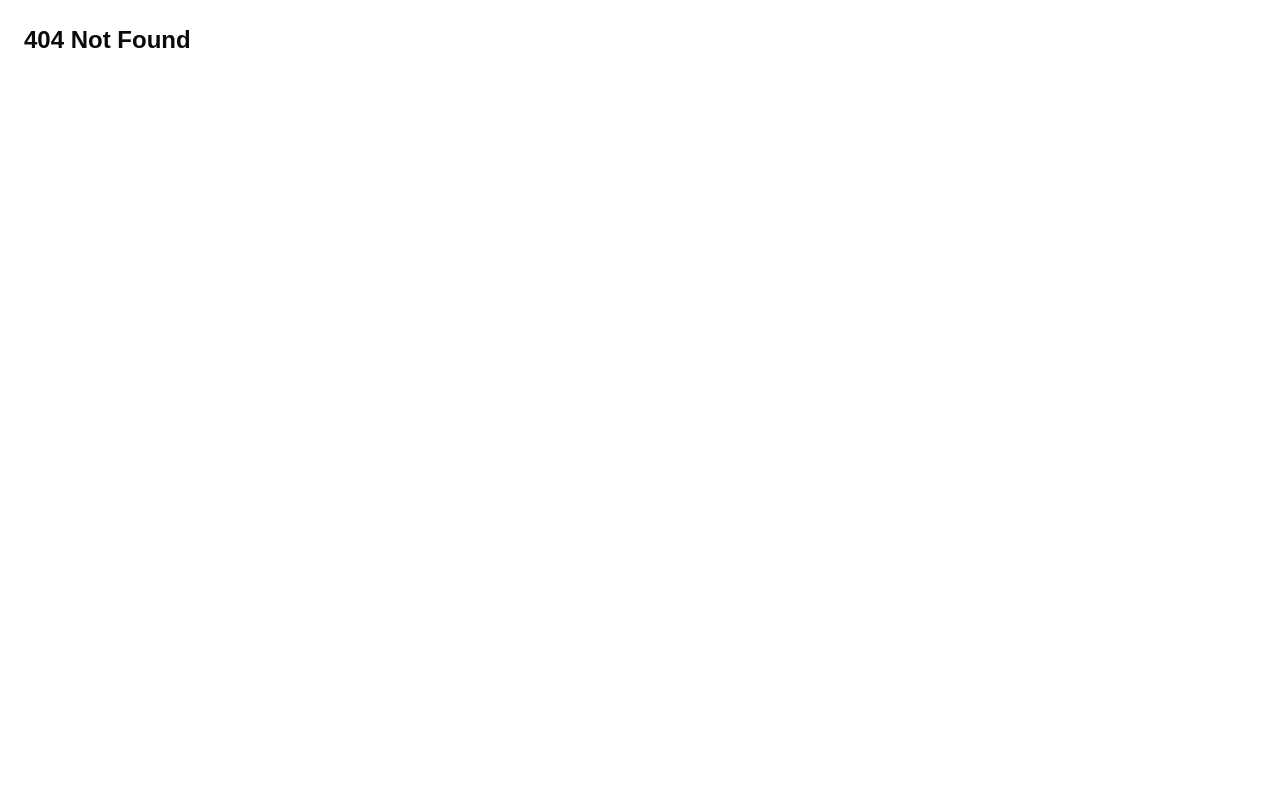
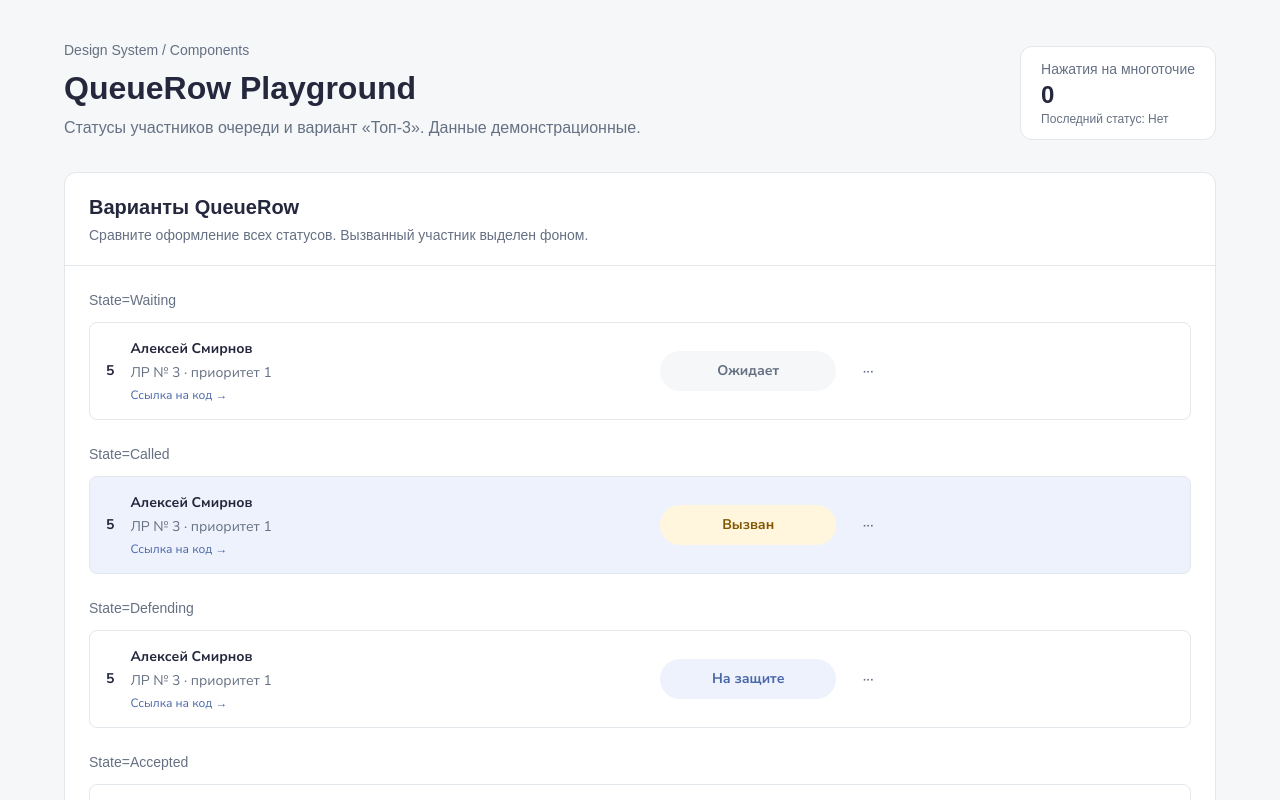
Before and after one commit to ITMO-QUEUE/itmo-queue-frontend, a React (Vite) app: page /test/queue-row in a window 1280 px wide. Before the commit this address had no page. Built offline with nearby package versions, Linux system fonts and the light colour scheme.

Commit message:
реализован QueueRow

```diff
--- a/src/app/router/index.ts
+++ b/src/app/router/index.ts
@@ -12,6 +12,7 @@ import { TeacherProfilePage } from '../../pages/teacher/TeacherProfilePage'
 import { TeacherQueuesPage } from '../../pages/teacher/TeacherQueuesPage'
 import { TeacherSubjectsPage } from '../../pages/teacher/TeacherSubjectsPage'
 import { TestButtonPage } from '../../pages/test/TestButtonPage'
+import { TestQueueRowPage } from '../../pages/test/TestQueueRowPage'
 
 export const router = createBrowserRouter([
 	{
@@ -76,6 +77,10 @@ export const router = createBrowserRouter([
 			{
 				path: 'button',
 				Component: TestButtonPage
+			},
+			{
+				path: 'queue-row',
+				Component: TestQueueRowPage
 			}
 		]
 	},
--- /dev/null
+++ b/src/components/ui/UIQueueRow.tsx
@@ -0,0 +1,120 @@
+import { tw } from '../../libs/utils'
+import {
+	UIParticipantStatus,
+	type UIParticipantStatusProps,
+	UIParticipantStatusStatus
+} from './UIParticipantStatus'
+import top3Image from '../../assets/icons/Lock.svg'
+
+export interface UIQueueRowProps {
+	position: number
+	name: string
+	workname: string
+	priority: number
+	link: string
+	participantStatus: UIParticipantStatusProps
+	linkLabel?: string
+	top3ImageSrc?: string
+	onMoreClick?: () => void
+}
+
+const BASE_CLASSES = tw(
+	'flex flex-wrap items-center gap-4 w-full p-4',
+	'font-nunito border border-border-subtle rounded-control'
+)
+
+const DETAILS_CLASSES = tw( 'flex min-w-0 flex-1 flex-col gap-1' )
+const ACTIONS_CLASSES = tw(
+	'flex min-w-0 flex-1 flex-wrap items-center justify-start gap-4'
+)
+const LINK_CLASSES = tw(
+	'text-caption text-action-primary w-fit rounded-control',
+	'hover:text-action-hover hover:underline',
+	'focus-visible:outline-2 focus-visible:outline-offset-2',
+	'focus-visible:outline-border-focus'
+)
+const MORE_CLASSES = tw(
+	'inline-flex size-8 items-center justify-center rounded-control',
+	'text-text-secondary cursor-pointer hover:bg-action-subtle-hover',
+	'focus-visible:outline-2 focus-visible:outline-offset-2',
+	'focus-visible:outline-border-focus'
+)
+
+export const UIQueueRow = ( {
+	position,
+	name,
+	workname,
+	priority,
+	link,
+	participantStatus,
+	linkLabel = 'Ссылка на код',
+	top3ImageSrc = top3Image,
+	onMoreClick
+}: UIQueueRowProps ) => {
+	const isTop3 = position >= 1 && position <= 3
+	const isCalled = participantStatus.status === UIParticipantStatusStatus.CALLED
+
+	return (
+		<div
+			className={ tw(
+				BASE_CLASSES,
+				isCalled ? 'bg-bg-selected' : 'bg-bg-surface'
+			) }
+		>
+			<span className='text-label text-text-primary shrink-0'>
+				<span className='sr-only'>Позиция в очереди: </span>
+				{ position }
+			</span>
+			<div className={ DETAILS_CLASSES }>
+				<span className='text-label text-text-primary break-words'>
+					{ name }
+				</span>
+				<span className='text-small text-text-secondary break-words'>
+					{ workname } · приоритет { priority }
+				</span>
+				<a
+					className={ LINK_CLASSES }
+					href={ link }
+				>
+					{ linkLabel } <span aria-hidden='true'>→</span>
+				</a>
+			</div>
+			<div className={ ACTIONS_CLASSES }>
+				<UIParticipantStatus { ...participantStatus } />
+				{ isTop3 ? (
+					<span className='inline-flex items-center gap-1 text-small text-text-secondary'>
+						Топ-3 ·
+						{ top3ImageSrc ? (
+							<img
+								src={ top3ImageSrc }
+								alt=''
+								className='size-4 shrink-0 object-contain'
+							/>
+						) : (
+							<span
+								aria-hidden='true'
+								className='size-4 shrink-0 rounded-sm bg-disabled-bg'
+							/>
+						) }
+					</span>
+				) : onMoreClick ? (
+					<button
+						type='button'
+						className={ MORE_CLASSES }
+						onClick={ onMoreClick }
+						aria-label={ `Действия участника: ${ name }` }
+					>
+						<span aria-hidden='true'>···</span>
+					</button>
+				) : (
+					<span
+						aria-hidden='true'
+						className='inline-flex size-8 items-center justify-center text-text-secondary'
+					>
+						···
+					</span>
+				) }
+			</div>
+		</div>
+	)
+}
--- /dev/null
+++ b/src/pages/test/TestQueueRowPage.tsx
@@ -0,0 +1,136 @@
+import { useState } from 'react'
+import { UIParticipantStatusStatus } from '../../components/ui/UIParticipantStatus'
+import { UIQueueRow } from '../../components/ui/UIQueueRow'
+
+const STATUSES = [
+	{
+		status: UIParticipantStatusStatus.WAITING,
+		label: 'Ожидает',
+		title: 'Waiting'
+	},
+	{
+		status: UIParticipantStatusStatus.CALLED,
+		label: 'Вызван',
+		title: 'Called'
+	},
+	{
+		status: UIParticipantStatusStatus.DEFENDING,
+		label: 'На защите',
+		title: 'Defending'
+	},
+	{
+		status: UIParticipantStatusStatus.ACCEPTED,
+		label: 'Принято',
+		title: 'Accepted'
+	},
+	{
+		status: UIParticipantStatusStatus.NO_SHOW,
+		label: 'Неявка',
+		title: 'NoShow'
+	}
+] as const
+
+const PARTICIPANT = {
+	name: 'Алексей Смирнов',
+	workname: 'ЛР № 3',
+	priority: 1,
+	link: 'https://github.com/octocat/Hello-World'
+} as const
+
+export const TestQueueRowPage = () => {
+	const [ clickCount, setClickCount ] = useState( 0 )
+	const [ lastClicked, setLastClicked ] = useState< string | null >( null )
+
+	const handleMoreClick = ( label: string ) => {
+		setClickCount( prev => prev + 1 )
+		setLastClicked( label )
+	}
+
+	return (
+		<main className='h-full w-full overflow-auto bg-bg-page p-6 md:p-10'>
+			<div className='mx-auto flex max-w-6xl flex-col gap-8'>
+				<header className='flex flex-wrap items-end justify-between gap-4'>
+					<div className='space-y-2'>
+						<p className='text-small text-text-secondary'>
+							Design System / Components
+						</p>
+						<h1 className='text-heading text-text-primary'>
+							QueueRow Playground
+						</h1>
+						<p className='text-body text-text-secondary'>
+							Статусы участников очереди и вариант «Топ-3». Данные
+							демонстрационные.
+						</p>
+					</div>
+					<div
+						className='rounded-card border border-border-subtle bg-bg-surface px-5 py-3'
+						role='status'
+					>
+						<p className='text-small text-text-secondary'>
+							Нажатия на многоточие
+						</p>
+						<p className='text-section text-text-primary'>{ clickCount }</p>
+						<p className='text-caption text-text-secondary'>
+							Последний статус: { lastClicked ?? 'Нет' }
+						</p>
+					</div>
+				</header>
+
+				<section className='overflow-hidden rounded-card border border-border-subtle bg-bg-surface'>
+					<div className='border-b border-border-subtle px-6 py-5'>
+						<h2 className='text-subheading text-text-primary'>
+							Варианты QueueRow
+						</h2>
+						<p className='mt-1 text-small text-text-secondary'>
+							Сравните оформление всех статусов. Вызванный участник выделен
+							фоном.
+						</p>
+					</div>
+					<div className='grid grid-cols-1 gap-6 p-6 xl'>
+						{ STATUSES.map( ( { status, label, title } ) => (
+							<div
+								key={ status }
+								className='min-w-0 space-y-3'
+							>
+								<h3 className='text-small text-text-secondary'>
+									State={ title }
+								</h3>
+								<UIQueueRow
+									{ ...PARTICIPANT }
+									position={ 5 }
+									participantStatus={ { status, label } }
+									onMoreClick={ () => handleMoreClick( label ) }
+								/>
+							</div>
+						) ) }
+						<div className='min-w-0 space-y-3'>
+							<h3 className='text-small text-text-secondary'>State=Top3</h3>
+							<UIQueueRow
+								{ ...PARTICIPANT }
+								position={ 2 }
+								participantStatus={ {
+									status: UIParticipantStatusStatus.WAITING,
+									label: 'Ожидает'
+								} }
+							/>
+						</div>
+					</div>
+				</section>
+
+				<section className='rounded-card border border-border-subtle bg-bg-surface p-6'>
+					<h2 className='text-subheading text-text-primary'>
+						Проверка взаимодействий
+					</h2>
+					<p className='mt-2 text-small text-text-secondary'>
+						Нажмите на многоточие, чтобы обновить счётчик. Ссылка на код
+						открывает демонстрационный репозиторий. Используйте Tab для проверки
+						фокуса на ссылках и кнопках.
+					</p>
+				</section>
+				<footer className='text-caption text-text-secondary'>
+					UIQueueRow · 5 статусов · Топ-3 · Проверка взаимодействий
+				</footer>
+			</div>
+		</main>
+	)
+}
```
Also changed, not shown: src/assets/icons/Lock.svg (added).
